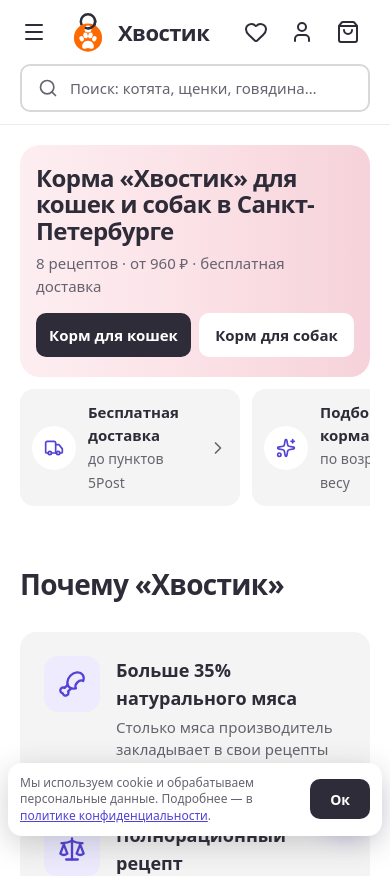
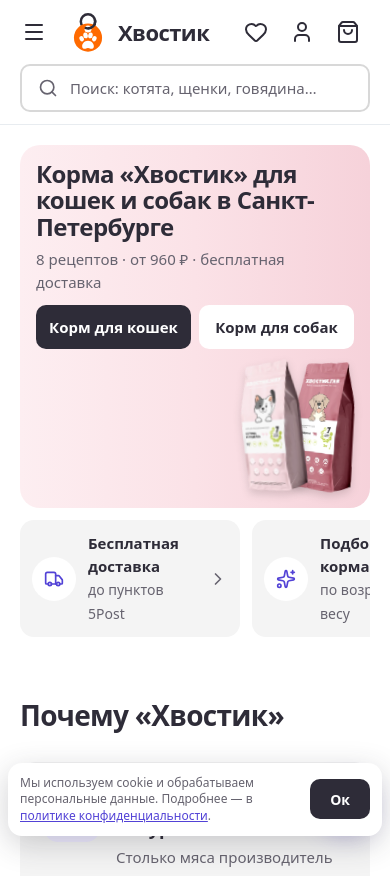
Before and after one commit to kirgor32-lgtm/hvostik-shop, a React (Vite) app: page / in a window 390 px wide. Shown: the top 876 px of the page. Built offline with nearby package versions, Linux system fonts and the light colour scheme.

Commit message:
Баннер на телефоне: картинки видны, компактнее (до половины экрана)

```diff
--- a/src/App.jsx
+++ b/src/App.jsx
@@ -282,7 +282,7 @@
 function Hero({ nav }) {
   return (
     <section className="wrap pt-5">
-      <div className="relative overflow-hidden rounded-[20px] bg-gradient-to-r from-[#fdeef1] via-[#fbe2e7] to-[#f6d2da] px-4 py-5 sm:px-6 sm:py-10 md:px-14 md:py-14">
+      <div className="relative overflow-hidden rounded-[20px] bg-gradient-to-r from-[#fdeef1] via-[#fbe2e7] to-[#f6d2da] px-4 py-4 sm:px-6 sm:py-10 md:px-14 md:py-14">
         <div className="relative z-10 max-w-[560px]">
           <span className="hidden rounded-full bg-white px-3 py-1 text-xs font-semibold text-ink sm:inline-block">Бесплатная доставка по Санкт-Петербургу</span>
           <h1 className="text-[24px] font-extrabold leading-[1.1] tracking-tight sm:mt-5 sm:text-[34px] md:text-[54px]">Корма «Хвостик» для кошек и собак в Санкт-Петербурге</h1>
@@ -290,15 +290,15 @@
           <p className="mt-5 hidden max-w-[470px] text-lg leading-snug sm:block md:text-xl">
             Хвостик.МЯУ и Хвостик.ГАВ — восемь сухих рецептов: для взрослых, котят, щенков, стерилизованных кошек и мелких пород. От {minAll} ₽.
           </p>
-          <div className="mt-4 grid grid-cols-2 gap-2 sm:mt-8 sm:flex sm:flex-wrap sm:gap-3">
+          <div className="mt-3 grid grid-cols-2 gap-2 sm:mt-8 sm:flex sm:flex-wrap sm:gap-3">
             <Link to={kinds.cat.path} className={cn(inkBtn, 'flex h-11 items-center justify-center px-3 text-[15px] sm:h-[52px] sm:px-7 sm:text-base')}>Корм для кошек</Link>
             <Link to={kinds.dog.path} className="flex h-11 items-center justify-center rounded-[10px] bg-white px-3 text-[15px] font-semibold hover:bg-gray-1 sm:h-[52px] sm:px-7 sm:text-base">Корм для собак</Link>
           </div>
         </div>
-        <div className="pointer-events-none mt-8 hidden items-end justify-center sm:flex md:absolute md:bottom-6 md:right-12 md:mt-0">
-          <img src={img('myau-steril')} {...IMG} alt="Упаковка корма Хвостик.МЯУ для стерилизованных кошек" fetchPriority="high" className="relative z-10 h-auto w-[120px] -rotate-6 drop-shadow-xl md:w-[190px]" />
-          <img src={img('gav-small')} {...IMG} alt="Упаковка корма Хвостик.ГАВ для собак мелких пород" fetchPriority="high" className="-ml-4 h-auto w-[120px] rotate-3 drop-shadow-xl md:w-[190px]" />
-          <img src={img('myau-kitten')} {...IMG} alt="" className="-ml-6 hidden h-auto w-[160px] rotate-12 drop-shadow-xl lg:block" />
+        <div className="pointer-events-none mt-3 flex items-end justify-end sm:mt-8 md:absolute md:bottom-6 md:right-12 md:mt-0">
+          <img src={img('myau-steril')} {...IMG} alt="Упаковка корма Хвостик.МЯУ для стерилизованных кошек" fetchPriority="high" className="relative z-10 h-auto w-[60px] -rotate-6 drop-shadow-lg sm:w-[120px] md:w-[190px]" />
+          <img src={img('gav-small')} {...IMG} alt="Упаковка корма Хвостик.ГАВ для собак мелких пород" fetchPriority="high" className="-ml-2 h-auto w-[60px] rotate-3 drop-shadow-lg sm:-ml-4 sm:w-[120px] md:w-[190px]" />
+          <img src={img('myau-kitten')} {...IMG} alt="" className="-ml-3 hidden h-auto w-[80px] rotate-12 drop-shadow-lg sm:block sm:-ml-6 sm:w-[160px] lg:block" />
         </div>
       </div>
       <div className="no-scrollbar mt-3 grid grid-flow-col gap-3 overflow-x-auto md:grid-cols-4">
```
